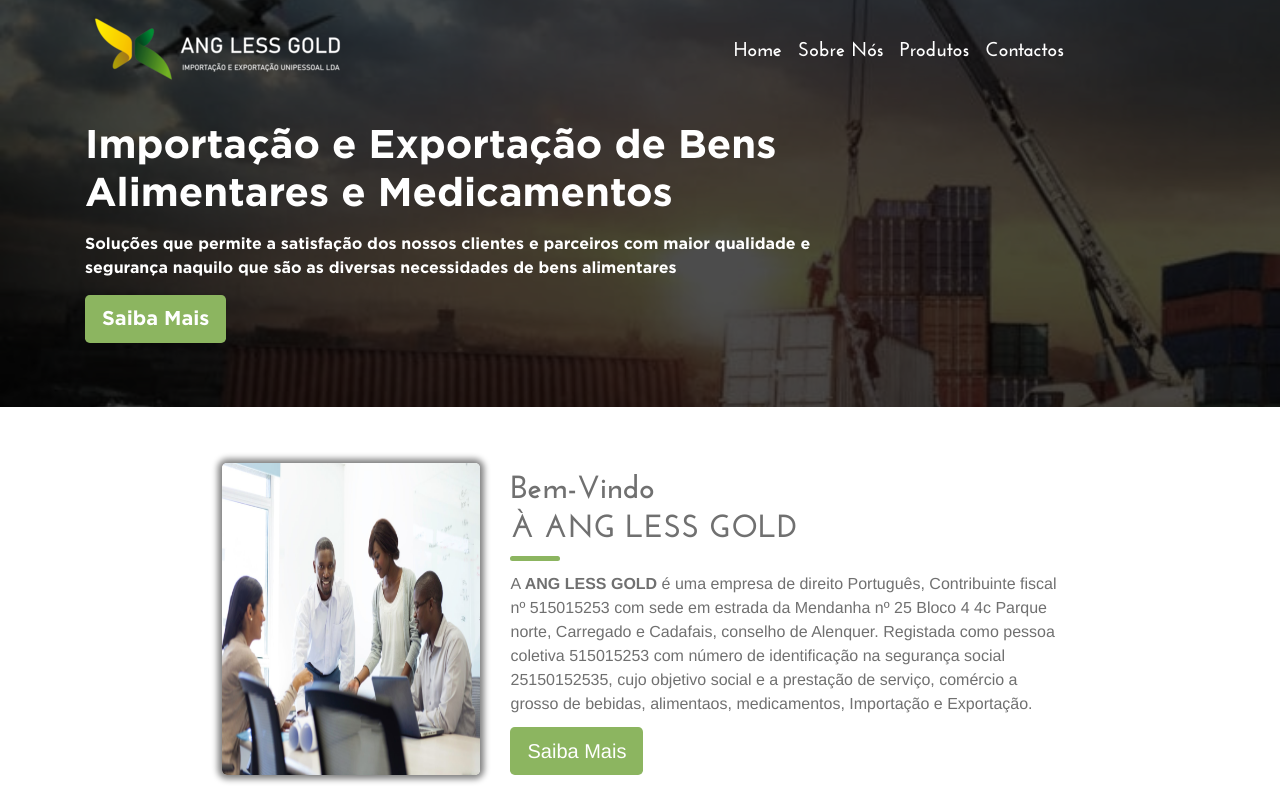
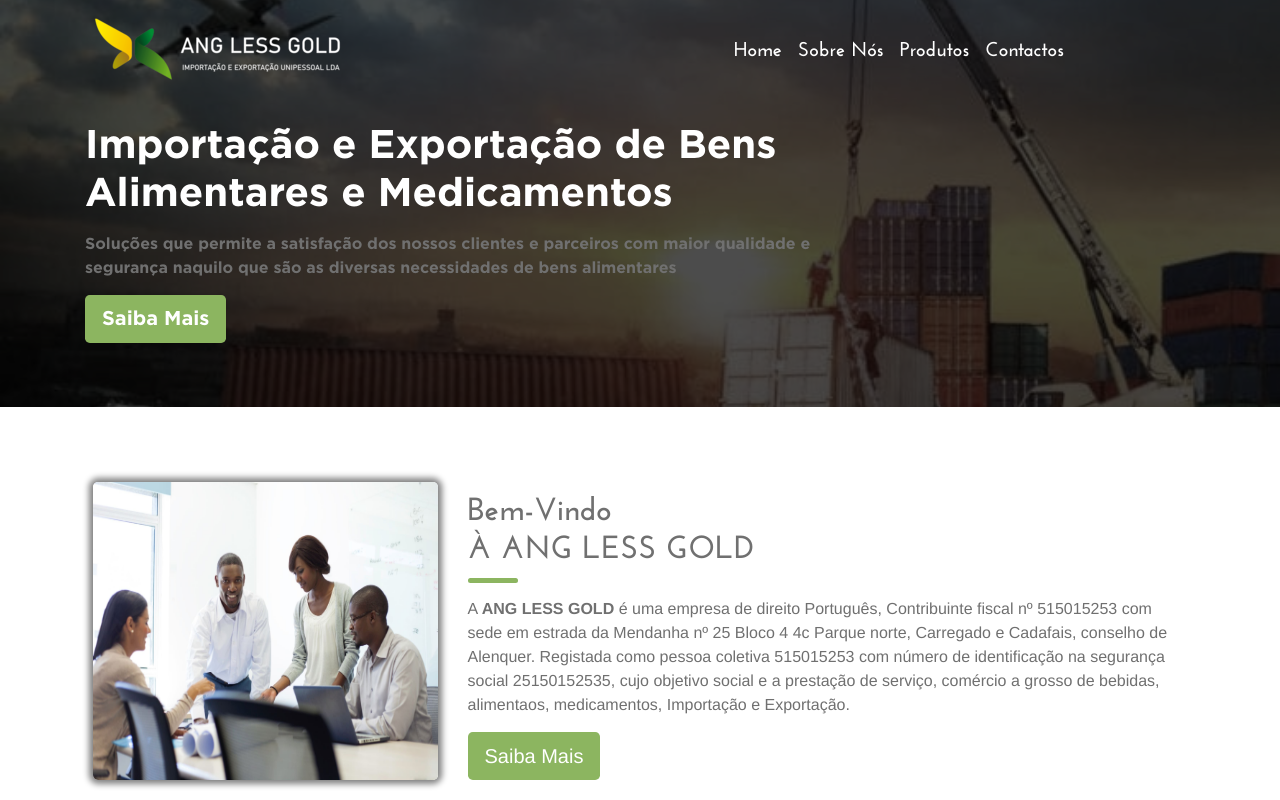
Before and after one commit to uByte2020/Ang-lessGold, a Vue app: page / in a window 1280 px wide. Shown: the top 800 px of the page. Built offline with nearby package versions, Linux system fonts and the light colour scheme.

Commit message:
Carregamento de pagina veloz

```diff
--- a/src/components/Navbar.vue
+++ b/src/components/Navbar.vue
@@ -24,10 +24,18 @@
 
       <b-collapse id="nav-collapse" is-nav>
         <b-navbar-nav class="ml-auto">
-          <b-nav-item href="#" class="navitem">Home</b-nav-item>
-          <b-nav-item href="/QuemSomos">Sobre Nós</b-nav-item>
-          <b-nav-item href="/ProdutosPage1">Produtos</b-nav-item>
-          <b-nav-item href="/Contacto">Contactos</b-nav-item>
+          <b-nav-item class="navitem"
+            ><router-link to="/">Home</router-link></b-nav-item
+          >
+          <b-nav-item
+            ><router-link to="/QuemSomos">Sobre Nós</router-link></b-nav-item
+          >
+          <b-nav-item
+            ><router-link to="/ProdutosPage1">Produtos</router-link></b-nav-item
+          >
+          <b-nav-item
+            ><router-link to="/Contacto">Contactos</router-link></b-nav-item
+          >
         </b-navbar-nav>
       </b-collapse>
     </b-navbar>
@@ -87,14 +95,13 @@
 
   /* background-color: transparent !important; */
 }
-.navbar-dark .navbar-nav .nav-link {
-  /* color: rgba(255, 255, 255, 0.5); */
-  color: #fff;
-  font-family: "Josefin";
-  font-size: 20px;
-}
 .img {
   margin-left: 10%;
+}
+a {
+  font-size: 20px;
+  font-family: "Josefin";
+  color: #fff !important;
 }
 @media only screen and (min-width: 1680px) {
   .img {
--- a/src/components/NavbarPrinc.vue
+++ b/src/components/NavbarPrinc.vue
@@ -23,10 +23,10 @@
 
       <b-collapse id="nav-collapse" is-nav>
         <b-navbar-nav class="ml-auto">
-          <b-nav-item href="/" class="navitem">Home</b-nav-item>
-          <b-nav-item href="/QuemSomos">Sobre Nós</b-nav-item>
-          <b-nav-item href="/ProdutosPage1">Produtos</b-nav-item>
-          <b-nav-item href="/Contacto">Contactos</b-nav-item>
+          <b-nav-item class="navitem"><router-link to="/">Home</router-link></b-nav-item>
+          <b-nav-item ><router-link to="/QuemSomos">Sobre Nós</router-link></b-nav-item>
+          <b-nav-item ><router-link to="/ProdutosPage1">Produtos</router-link></b-nav-item>
+          <b-nav-item ><router-link to="/Contacto">Contactos</router-link></b-nav-item>
         </b-navbar-nav>
       </b-collapse>
     </b-navbar>
@@ -72,7 +72,6 @@
 }
 
 .nav-link {
-  color: green !important;
   font-family: "Josefin-SemiBold";
   font-size: 23px;
   padding-left: 2%;
@@ -89,6 +88,8 @@
 }
 a {
   font-size: 25px !important;
+  font-family: "Josefin-SemiBold";
+  color: #8cb560 !important;
 }
 .navbar-dark .navbar-nav .nav-link {
   /* color: rgba(255, 255, 255, 0.5); */
--- a/src/views/Home.vue
+++ b/src/views/Home.vue
@@ -22,10 +22,42 @@
             </div>
           </div>
         </div>
-        <div class="col-lg-12 col-md-11 col-xl-9 col-sm-11" id="BemVindo-LesGold">
+        <!-- <div class="col-lg-12 col-md-11 col-xl-9 col-sm-11" id="BemVindo-LesGold">
           <BemVindoAngLess />
+        </div> -->
+        <div class="col-lg-12 col-md-10 col-xl-12 col-sm-12">
+          <div class="row" id="BemVindo-LesGold">
+            <div class="col-lg-4 col-xl-4 col-sm-12 col-md-12">
+              <img src="@/assets/imgs/img30.jpg" alt="" class="img-fluid img" />
+            </div>
+            <div class="col-lg-8 col-xl-8 col-sm-12 col-md-12 TextoBemVindo">
+              <h2 class="TextoBemVindoH1">
+                Bem-Vindo <br />
+                À ANG LESS GOLD
+              </h2>
+              <div class="progress">
+                <div
+                  class="progress-bar ProgressCor1"
+                  role="progressbar"
+                  style="width: 100%"
+                  aria-valuenow="10"
+                  aria-valuemin="0"
+                  aria-valuemax="10"
+                ></div>
+              </div>
+              <p class="TextoInicioP">
+                A <b>ANG LESS GOLD</b> é uma empresa de direito Português,
+                Contribuinte fiscal nº 515015253 com sede em estrada da Mendanha
+                nº 25 Bloco 4 4c Parque norte, Carregado e Cadafais, conselho de
+                Alenquer. Registada como pessoa coletiva 515015253 com número de
+                identificação na segurança social 25150152535, cujo objetivo
+                social e a prestação de serviço, comércio a grosso de bebidas,
+                alimentaos, medicamentos, Importação e Exportação.
+              </p>
+              <button type="button" class="btn btn-lg">Saiba Mais</button>
+            </div>
+          </div>
         </div>
-
         <div class="col-12" id="OQFazemosPrinc">
           <div class="row">
             <div class="container">
@@ -122,7 +154,7 @@
 import Footer from "../components/Footer.vue";
 import Navbar from "../components/Navbar.vue";
 import Produtos from "../components/home/Produtos";
-import BemVindoAngLess from "../components/BemVindo-AngLess";
+// import BemVindoAngLess from "../components/BemVindo-AngLess";
 import RecebaNovidades from "../components/RecebaNovidades";
 
 export default {
@@ -130,7 +162,7 @@
   components: {
     Navbar,
     Produtos,
-    BemVindoAngLess,
+    // BemVindoAngLess,
     RecebaNovidades,
     Footer,
   },
@@ -246,10 +278,109 @@
   -ms-margin: 2% auto;
   -webkit-margin: 2% auto;
 }
-#BemVindo-LesGold{
-  margin: auto !important;
+
+#BemVindo-LesGold {
+  margin: 1% auto !important;
+  -moz-margin: 1% auto;
+  -ms-margin: 1% auto;
+  -webkit-margin: 1% auto;
+  padding: 5%;
+  -moz-padding: 5%;
+  -ms-padding: 5%;
+  -webkit-padding: 5%;
+}
+.img {
+  object-fit: fill;
+  -moz-object-fit: fill;
+  -ms-object-fit: fill;
+  -webkit-object-fit: fill;
+  box-shadow: 0px 0px 6px 4px gray;
+  -moz-box-shadow: 0px 0px 6px 4px gray;
+  -ms-box-shadow: 0px 0px 6px 4px gray;
+  -webkit-box-shadow: 0px 0px 6px 4px gray;
+  border-radius: 5px;
+  -moz-border-radius: 5px;
+  -ms-border-radius: 5px;
+  -webkit-border-radius: 5px;
+  width: 100%;
+  -moz-width: 100%;
+  -ms-width: 100%;
+  -webkit-width: 100%;
+  height: 100%;
+  -moz-height: 100%;
+  -ms-height: 100%;
+  -webkit-height: 100%;
+  margin-right: 15%;
+  -moz-margin-right: 15%;
+  -ms-margin-right: 15%;
+  -webkit-margin-right: 15%;
+}
+.TextoBemVindo {
+  margin-top: 1%;
+  -moz-margin-top: 1%;
+  -ms-margin-top: 1%;
+  -webkit-margin-top: 1%;
+  text-align: left;
+  -moz-text-align: left;
+  -ms-text-align: left;
+  -webkit-text-align: left;
 }
 .TextoBemVindoH1 {
+  font-family: "Josefin";
+  -moz-font-family: "Josefin";
+  -ms-font-family: "Josefin";
+  -webkit-font-family: "Josefin";
+  color: #707070;
+  -moz-color: #707070;
+  -ms-color: #707070;
+  -webkit-color: #707070;
+}
+.ProgressCor1 {
+  background-color: #8cb560 !important;
+  -moz-background-color: #8cb560 !important;
+  -ms-background-color: #8cb560 !important;
+  -webkit-background-color: #8cb560 !important;
+}
+.progress {
+  height: 5px;
+  -moz-height: 5px;
+  -ms-height: 5px;
+  -webkit-height: 5px;
+  width: 50px;
+  -moz-width: 50px;
+  -ms-width: 50px;
+  -webkit-width: 50px;
+}
+button {
+  background-color: #8cb560;
+  -moz-background-color: #8cb560;
+  -ms-background-color: #8cb560;
+  -webkit-background-color: #8cb560;
+  color: #fff;
+  -moz-color: #fff;
+  -ms-color: #fff;
+  -webkit-color: #fff;
+}
+button:hover {
+  background-color: #8cb560;
+  -moz-background-color: #8cb560;
+  -ms-background-color: #8cb560;
+  -webkit-background-color: #8cb560;
+  color: #000 !important;
+  -moz-color: #000 !important;
+  -ms-color: #000 !important;
+  -webkit-color: #000 !important;
+}
+
+.TextoInicioP {
+  margin: 2% auto;
+  -moz-margin: 2% auto;
+  -ms-margin: 2% auto;
+  -webkit-margin: 2% auto;
+  color: #707070;
+  -moz-color: #707070;
+  -ms-color: #707070;
+  -webkit-color: #707070;
 }
 .progress {
   height: 5px;
--- a/src/views/ProdutoPage1.vue
+++ b/src/views/ProdutoPage1.vue
@@ -5,6 +5,9 @@
         <div class="row">
             <div class="col-12 ProdutoTitulo">
                 <h1 class="ProdutoTituloH1">Produtos</h1>
+            </div>
+            <div class="col-12">
+                <h2></h2>
             </div>
         </div>
     </div>
@@ -21,7 +24,7 @@
 .ProdutoTitulo{
     text-align: left;
     background-color: #8cb560 ;
-    padding: 2%;
+    padding: 2% 7%;
 }
 .ProdutoTituloH1{
     text-align: left;
```
